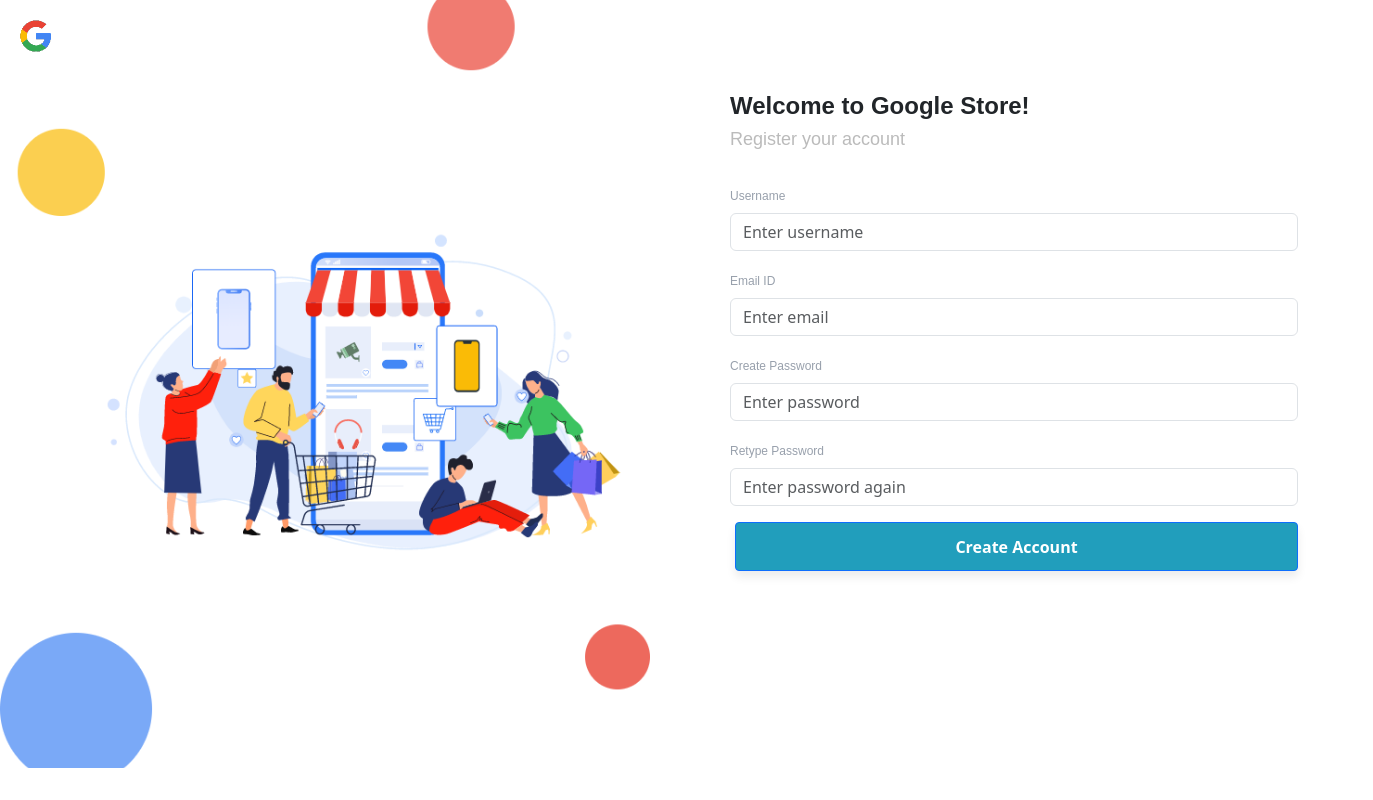
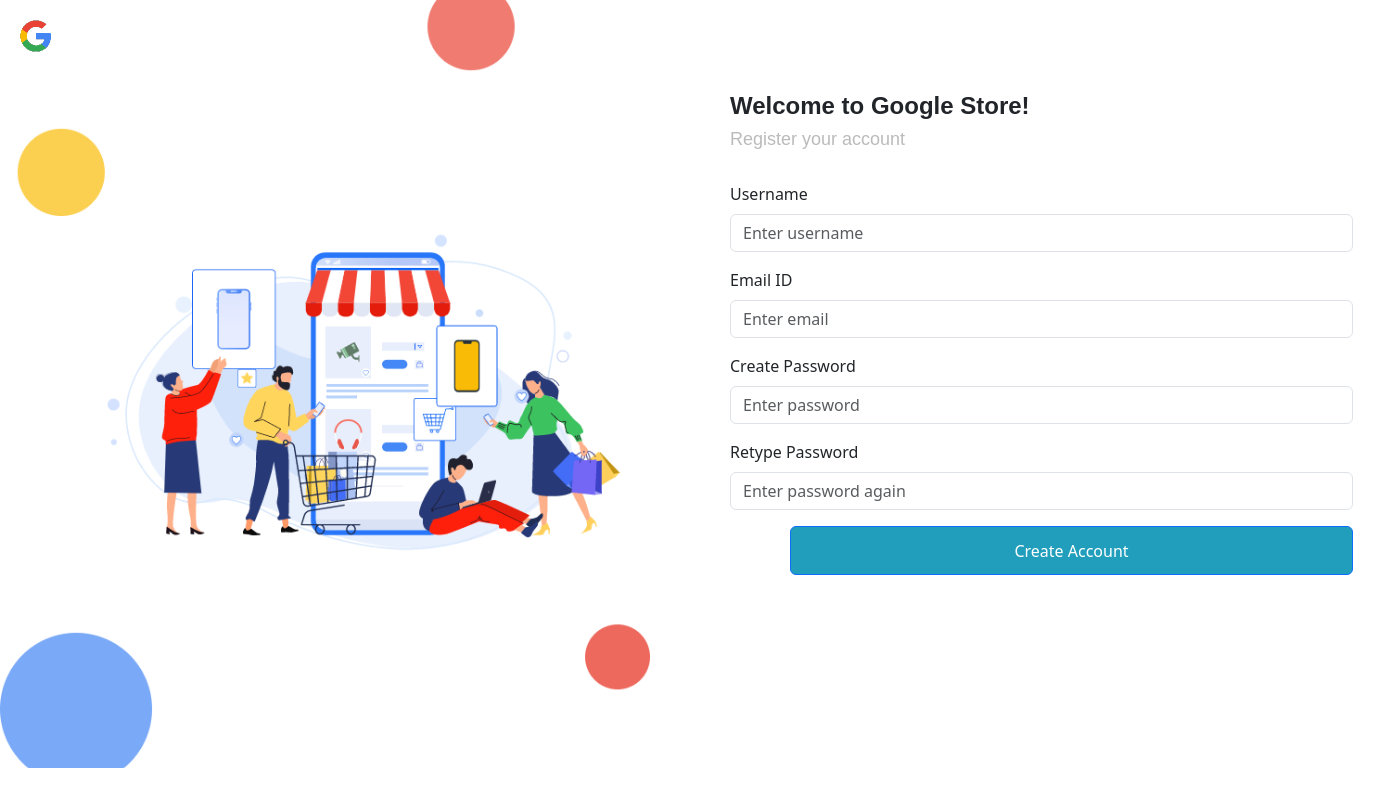
Before and after one commit to Thirumalaiboobathi/Simple-Google-Product-Page, a React (Create React App) app: page /createaccount in a window 1280 px wide. Shown: the whole page, 1373 px wide, since content can reach past the window. Built offline with nearby package versions, Linux system fonts and the light colour scheme.

Commit message:
login page added

```diff
--- a/src/App.js
+++ b/src/App.js
@@ -7,6 +7,7 @@
 import { AllRoutes } from './router/router';
 import PaymentPage from './screen/payment/payment';
 import ProductWindow from './screen/productwindow/productWindow';
+import LoginPage from './screen/login/login';
 
 function App() {
   return (
@@ -22,6 +23,7 @@
           <Route path={AllRoutes.aboutus} element={<AboutUs />} />
           <Route path={AllRoutes.payment} element={<PaymentPage />} />
           <Route path={AllRoutes.productwindow} element={<ProductWindow />} />
+          <Route path={AllRoutes.login} element={<LoginPage />} />
         </Routes>
       </div>
     </BrowserRouter>
--- a/src/router/router.js
+++ b/src/router/router.js
@@ -4,6 +4,7 @@
   services:"/services",
   aboutus:"/aboutus",
   payment:'/payment',
-  productwindow: '/productwindow'
+  productwindow: '/productwindow',
+  login: '/login'
 
   };
--- a/src/screen/createaccount/createaccount.jsx
+++ b/src/screen/createaccount/createaccount.jsx
@@ -1,23 +1,17 @@
 /* eslint-disable no-undef */
 import React from 'react';
-
-import { useForm } from 'react-hook-form';
 import { Form, Button } from 'react-bootstrap';
 import YourImage from './img1.png';
 import googleLogo from './googlelogo.png';
 import { useNavigate } from 'react-router-dom';
 
-
 const CreateAccount = () => {
   const navigate = useNavigate();
+
   const onSubmit = (data) => {
     console.log(data);
-
-    navigate('/'); // Replace '/' with the route of your home page
+    navigate('/login'); // Replace '/' with the route of your home page
   };
-  const { register, handleSubmit, formState: { errors } } = useForm();
-
-
 
   const containerStyle = {
     display: 'flex',
@@ -44,11 +38,8 @@
     width: '683px',
     height: '768px',
     marginLeft: '60px',
-    marginRight: '60px'
+    marginRight: '60px',
   };
-
-
-
 
   return (
     <div style={containerStyle}>
@@ -57,110 +48,52 @@
         <img src={YourImage} alt="pro" style={imageStyle} />
       </div>
       <div style={flex2Style}>
-        <br></br>
-        <br></br>
-        <br></br>
+        <br />
+        <br />
+        <br />
         <h1 style={{ fontFamily: 'Montserrat, sans-serif', fontWeight: '800', fontSize: '24px' }}>
-           Welcome to Google Store!
+          Welcome to Google Store!
         </h1>
 
         <h5 style={{ fontFamily: 'Montserrat, sans-serif', fontWeight: '500', fontSize: '18px', color: '#BBBBBB' }}>
           Register your account
         </h5>
-        <br></br>
+        <br />
 
-
-        <Form onSubmit={handleSubmit(onSubmit)}>
+        <Form onSubmit={onSubmit}>
           <Form.Group className="mb-3">
-            <Form.Label style={{ fontFamily: 'Montserrat, sans-serif', fontWeight: '400', fontSize: '12px', color: '#98A0AC' }}>Username</Form.Label>
-            <Form.Control
-              type="text"
-              placeholder="Enter username"
-              {...register('username', { required: true })}
-            />
-            {errors.username && <p className="text-danger">Username is required</p>}
+            <Form.Label>Username</Form.Label>
+            <Form.Control type="text" placeholder="Enter username" />
           </Form.Group>
 
           <Form.Group className="mb-3">
-            <Form.Label style={{ fontFamily: 'Montserrat, sans-serif', fontWeight: '400', fontSize: '12px', color: '#98A0AC' }}>Email ID</Form.Label>
-            <Form.Control
-              type="email"
-              placeholder="Enter email"
-              {...register('email', {
-                required: true,
-                pattern: /^\S+@\S+$/i,
-              })}
-            />
-            {errors.email && (
-              <p className="text-danger">
-                {errors.email.type === 'required'
-                  ? 'Email is required'
-                  : 'Email is invalid'}
-              </p>
-            )}
+            <Form.Label>Email ID</Form.Label>
+            <Form.Control type="email" placeholder="Enter email" />
           </Form.Group>
 
           <Form.Group className="mb-3">
-            <Form.Label style={{ fontFamily: 'Montserrat, sans-serif', fontWeight: '400', fontSize: '12px', color: '#98A0AC' }}>Create Password</Form.Label>
-            <Form.Control
-              type="password"
-              placeholder="Enter password"
-              {...register('password', { required: true, minLength: 6 })}
-            />
-            {errors.password && (
-              <p className="text-danger">
-                {errors.password.type === 'required'
-                  ? 'Password is required'
-                  : 'Password must be at least 6 characters'}
-              </p>
-            )}
+            <Form.Label>Create Password</Form.Label>
+            <Form.Control type="password" placeholder="Enter password" />
           </Form.Group>
 
           <Form.Group className="mb-3">
-            <Form.Label style={{ fontFamily: 'Montserrat, sans-serif', fontWeight: '400', fontSize: '12px', color: '#98A0AC' }}>Retype Password</Form.Label>
-            <Form.Control
-              type="password"
-              placeholder="Enter password again"
-              {...register('retypePassword', {
-                required: true,
-                validate: (value) =>
-                  value === register('password').ref.current.value,
-              })}
-            />
-            {errors.retypePassword && (
-              <p className="text-danger">
-                {errors.retypePassword.type === 'required'
-                  ? 'Retype password is required'
-                  : 'Passwords do not match'}
-              </p>
-            )}
+            <Form.Label>Retype Password</Form.Label>
+            <Form.Control type="password" placeholder="Enter password again" />
           </Form.Group>
+
           <Button
             variant="primary"
             type="submit"
-            onClick={handleSubmit(onSubmit)}
             style={{
-              /* Layout Properties */
-              top: '613px',
-              left: '743px',
+              /* Button styles */
               width: '563px',
               height: '49px',
-              /* UI Properties */
               background: '#219EBC',
-              boxShadow: '0px 6px 10px #00000014',
-              borderRadius: '4px',
-              opacity: '1',
-              /* Other Button Styles */
-              color: '#FFFFFF', // Text color
-              fontSize: '16px',
-              fontWeight: 'bold',
-              marginLeft:'5px'
+              marginLeft:'60px'
             }}
           >
             Create Account
           </Button>
-
-
         </Form>
       </div>
     </div>
--- /dev/null
+++ b/src/screen/login/login.jsx
@@ -0,0 +1,141 @@
+import React from 'react';
+import { useForm } from 'react-hook-form';
+import { Form, Button } from 'react-bootstrap';
+import YourImage from './img1.png';
+import googleLogo from './googlelogo.png';
+import { useNavigate } from 'react-router-dom';
+
+const LoginPage = () => {
+  const navigate = useNavigate();
+  const onSubmit = (data) => {
+    console.log(data);
+    if (data.username === 'root' && data.password === '12345678') {
+      localStorage.setItem('authToken', 'yourAuthTokenHere');
+      navigate('/product-home');
+    } else if (data.username === 'admin' && data.password === '87654321') {
+      localStorage.setItem('authToken', 'yourOtherAuthTokenHere');
+      navigate('/database');
+    }
+  };
+
+  const { register, handleSubmit, formState: { errors } } = useForm();
+
+  const containerStyle = {
+    display: 'flex',
+    flexDirection: 'row',
+    height: '100vh',
+  };
+
+  const flex1Style = {
+    flex: '0 0 650px',
+    height: '768px',
+    backgroundColor: 'white',
+  };
+
+  const imageStyle = {
+    width: '100%',
+    height: '100%',
+    objectFit: 'cover',
+  };
+
+  const flex2Style = {
+    flex: '1',
+    backgroundColor: 'white',
+    padding: '20px',
+    width: '683px',
+    height: '768px',
+    marginLeft: '60px',
+    marginRight: '60px'
+  };
+
+  const inputStyle = {
+    fontFamily: 'Montserrat, sans-serif',
+    fontWeight: '400',
+    fontSize: '12px',
+    color: '#98A0AC',
+
+  };
+
+    // Media query for responsiveness
+    const mediaQuery = `@media (min-width: 768px) {
+      display: flex;
+      flex-direction: row;
+    }`;
+
+  const buttonStyle = {
+    width: '563px',
+    height: '49px',
+    background: '#219EBC',
+    marginLeft:'60px'
+
+  };
+
+  return (
+    <div style={containerStyle}>
+      <div style={flex1Style}>
+        <img src={googleLogo} alt="Google Logo" style={{ position: 'absolute', top: '20px', left: '20px' }} />
+        <img src={YourImage} alt="pro" style={imageStyle} />
+      </div>
+      <div style={flex2Style}>
+        <br></br>
+        <br></br>
+        <br></br>
+        <br></br>
+        <br></br>
+        <br></br>
+        <br></br>
+        <br></br>
+
+        <h1 style={{ fontFamily: 'Montserrat, sans-serif', fontWeight: '800', fontSize: '24px' }}>
+          Welcome to Google Store!
+        </h1>
+
+        <h5 style={{ fontFamily: 'Montserrat, sans-serif', fontWeight: '500', fontSize: '18px', color: '#BBBBBB' }}>
+          Login to your account
+        </h5>
+        <br></br>
+
+        <Form onSubmit={handleSubmit(onSubmit)}>
+          <Form.Group className="mb-3">
+            <Form.Label style={inputStyle}>Username</Form.Label>
+            <Form.Control
+              type="text"
+              placeholder="Enter username"
+              {...register('username', { required: true })}
+              style={inputStyle}
+            />
+            {errors.username && <p className="text-danger">Username is required</p>}
+          </Form.Group>
+
+          <Form.Group className="mb-3">
+            <Form.Label style={inputStyle}>Password</Form.Label>
+            <Form.Control
+              type="password"
+              placeholder="Enter password"
+              {...register('password', { required: true, minLength: 8 })}
+              style={inputStyle}
+            />
+            {errors.password && (
+              <p className="text-danger">
+                {errors.password.type === 'required'
+                  ? 'Password is required'
+                  : 'Password must be at least 8 characters'}
+              </p>
+            )}
+          </Form.Group>
+
+          <Button
+            variant="primary"
+            type="submit"
+            style={buttonStyle}
+          >
+            Login
+          </Button>
+        </Form>
+      </div>
+      <style>{mediaQuery}</style>
+    </div>
+  );
+};
+
+export default LoginPage;
```
Also changed, not shown: src/screen/login/googlelogo.png (added), src/screen/login/img1.png (added).
